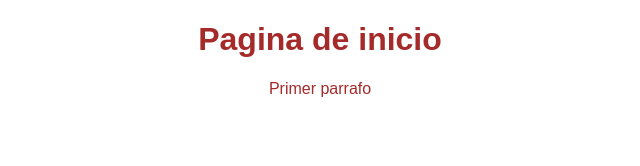
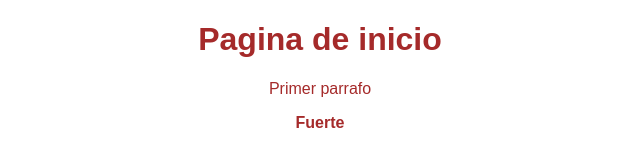
Before and after one commit to peramon/WebTraining, a plain HTML site: page index.html in a window 1280 px wide. Shown: the full height of the page, 320-960 px from the left. Drawn offline with Linux system fonts and the light colour scheme.

Commit message:
new commit in html and css files

```diff
--- a/css/styles.css
+++ b/css/styles.css
@@ -2,4 +2,5 @@ body{
     text-align: center;
     font-family: Arial, Helvetica, sans-serif;
     color: brown;
+    text-decoration: brown;
 }
--- a/index.html
+++ b/index.html
@@ -11,6 +11,7 @@
     <div>
         <h1>Pagina de inicio</h1>
         <p>Primer parrafo</p>
+        <strong>Fuerte</strong>
     </div>
 </body>
 </html>
```
